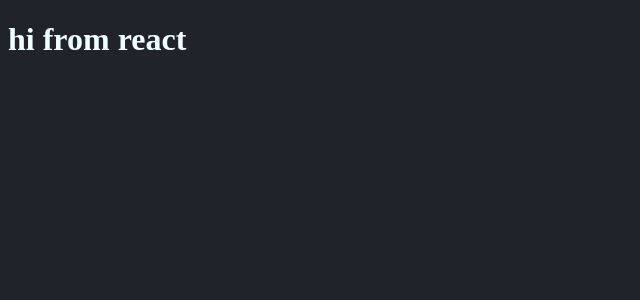
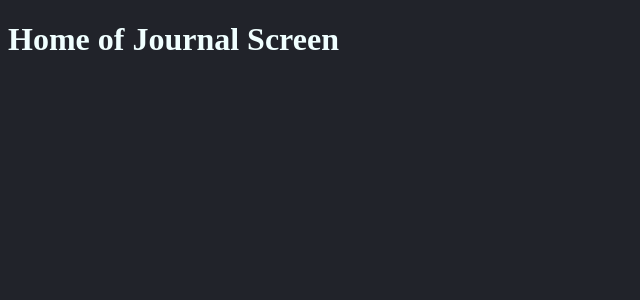
Before and after one commit to stargazing4122/firestore-crud-r1, a React app: page / in a window 1280 px wide. Shown: the top 300 px of the page, without its empty margins (0-640 px from the left). Built offline with nearby package versions, Linux system fonts and the light colour scheme; the HTML template or start-up script is replaced by a standard one.

Commit message:
router added

```diff
--- a/src/JournalApp.jsx
+++ b/src/JournalApp.jsx
@@ -1,10 +1,9 @@
 import React from 'react'
+import AppRouter from './routers/AppRouter'
 
 const JournalApp = () => {
   return (
-    <div>
-      <h1>hi from react</h1>
-    </div>
+    <AppRouter />
   )
 }
 
--- a/src/routers/AppRouter.jsx
+++ b/src/routers/AppRouter.jsx
@@ -0,0 +1,26 @@
+import React from 'react';
+import { BrowserRouter as Router, Switch, Route } from 'react-router-dom'
+import LoginScreen from '../components/auth/LoginScreen'
+import JournalScreen from '../components/journal/JournalScreen'
+
+const AppRouter = () => {
+  return (
+    <Router>
+      <Switch>
+        <Route
+          exact
+          path="/auth"
+          component={LoginScreen}
+        />
+        <Route
+          exact
+          path="/"
+          component={JournalScreen}
+        />
+
+      </Switch>
+    </Router>
+  )
+}
+
+export default AppRouter;
```
